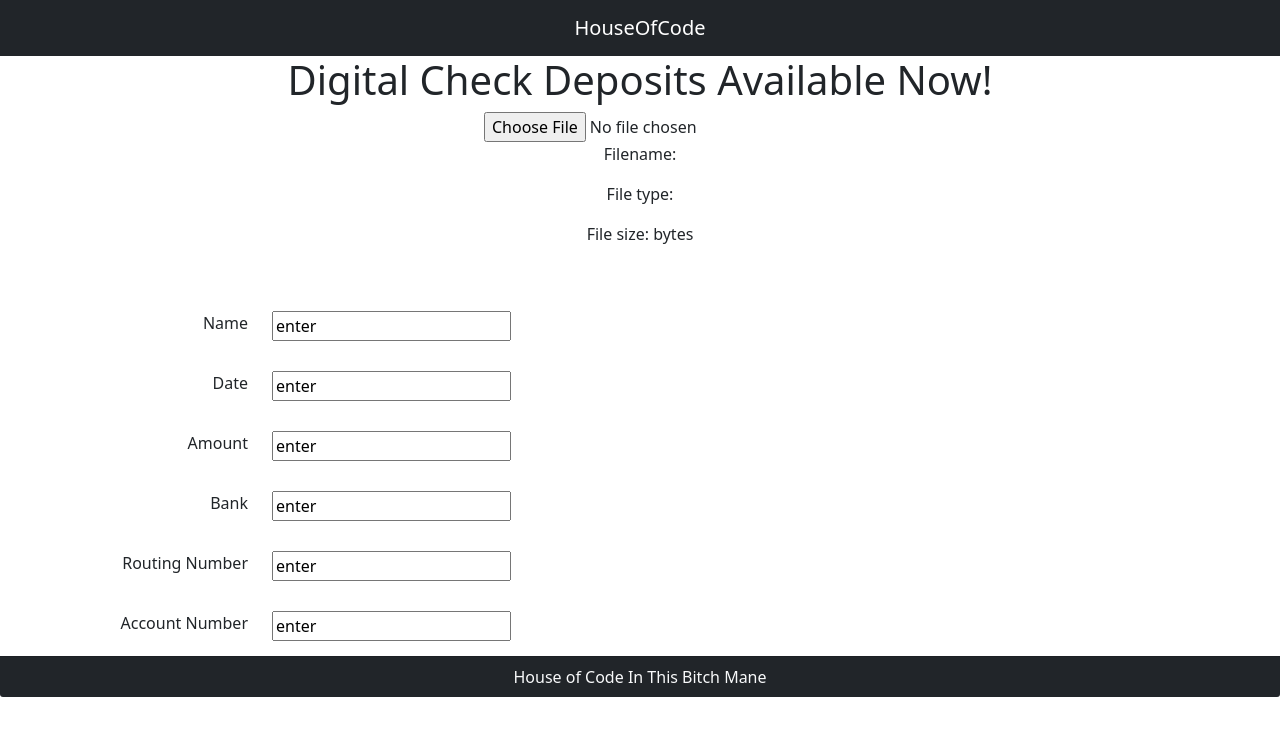
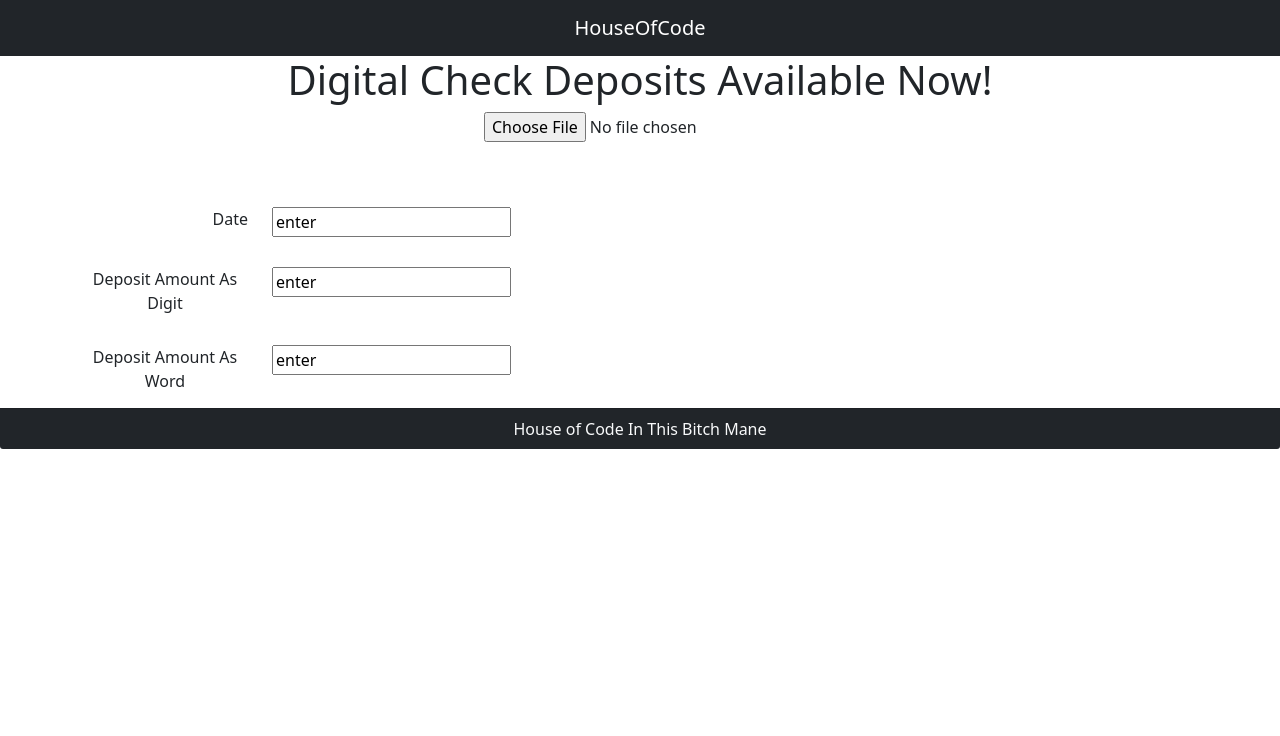
Before and after one commit to WesbertEdouard/ImageApp, a React (Create React App) app: page / in a window 1280 px wide. Shown: the top 736 px of the page. Built offline with nearby package versions, Linux system fonts and the light colour scheme.

Commit message:
Cleaned basic UI components

```diff
--- a/src/App.js
+++ b/src/App.js
@@ -20,12 +20,9 @@ class App extends Component {
       <h1>Digital Check Deposits Available Now!</h1>
       <FileUpload/>
       <div className="fields">
-        <Value label={this.label="Name"}/>
         <Value label={this.label="Date"}/>
-        <Value label={this.label="Amount"}/>
-        <Value label={this.label="Bank"}/>
-        <Value label={this.label="Routing Number"}/>
-        <Value label={this.label="Account Number"}/>
+        <Value label={this.label="Deposit Amount As Digit"}/>
+        <Value label={this.label="Deposit Amount As Word"}/>
       </div>
       <FooterComp/>
       </div>
--- a/src/Components/imgUploadComp.jsx
+++ b/src/Components/imgUploadComp.jsx
@@ -5,7 +5,9 @@ import React from "react";
  */
 
 const ImageThumb = ({ image }) => {
-  return <img src={URL.createObjectURL(image)} alt={image.name} />;
+  return <div><h2>You uploaded {image.name}! Does this look correct?</h2>
+    <img src={URL.createObjectURL(image)} alt={image.name} />
+    </div>;
 };
 
  function FileUpload() {
@@ -23,10 +25,9 @@ const ImageThumb = ({ image }) => {
   return (
     <div id="upload-box">
       <input type="file" onChange={handleUpload} />
-      <p>Filename: {file.name}</p>
-      <p>File type: {file.type}</p>
-      <p>File size: {file.size} bytes</p>
-      {file && <ImageThumb image={file} />}
+      <p className="m-5">
+        {file && <ImageThumb image={file} />}
+      </p>
     </div>
   );
 }
```
Also changed, not shown: 1 other file (tests, documents, lock files or other folders).
